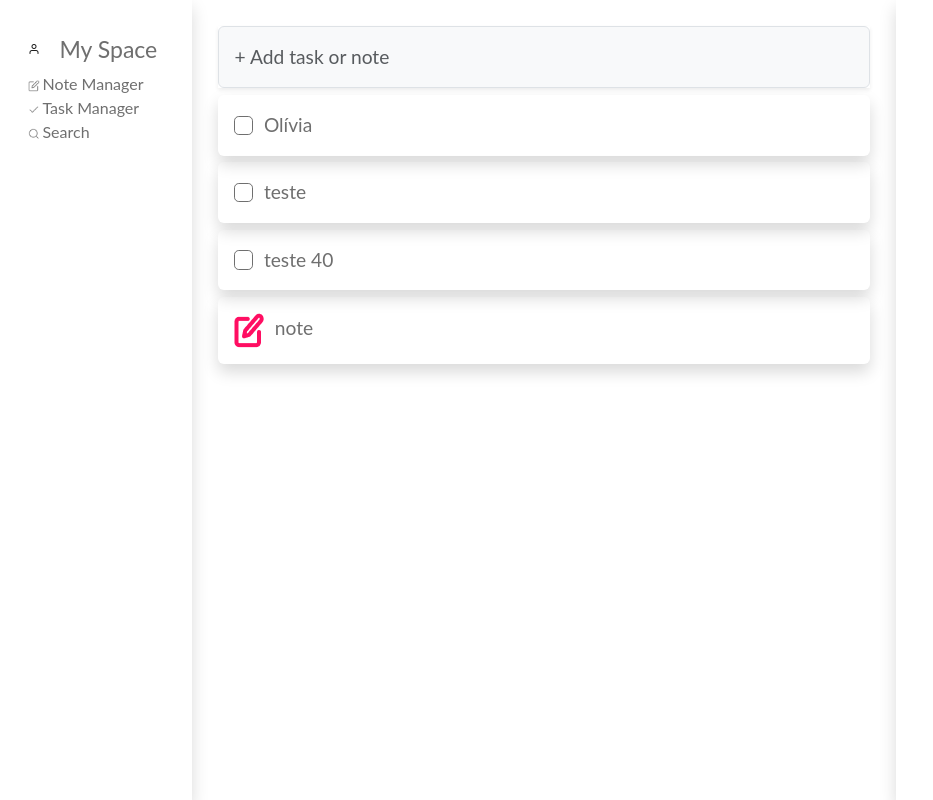
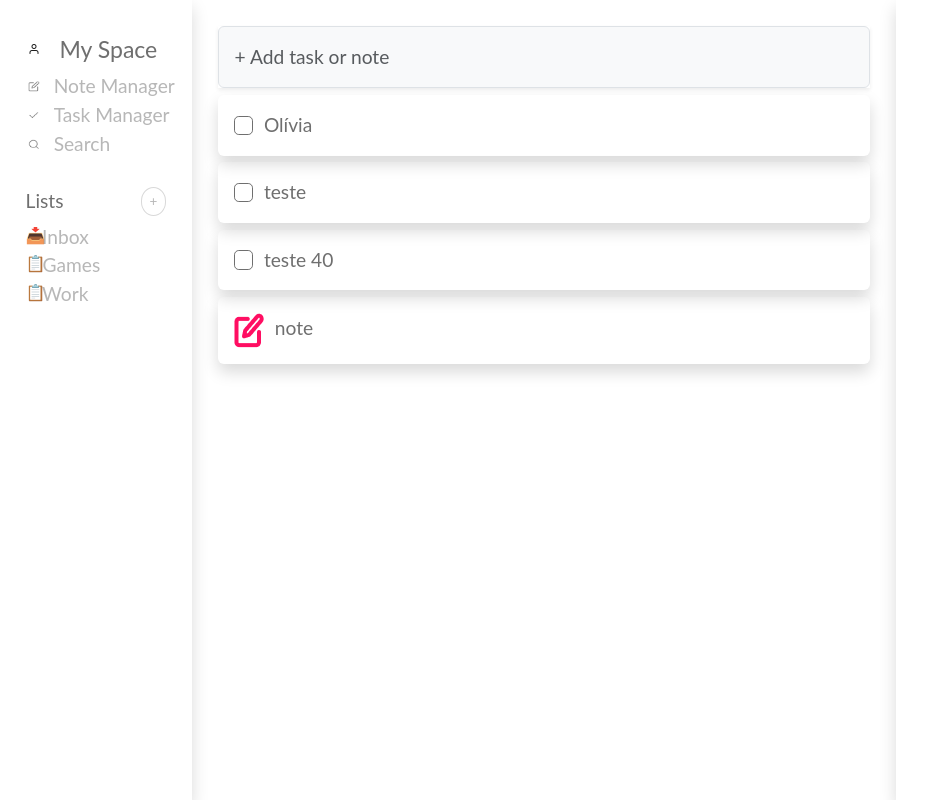
Before and after one commit to tagocms/Untangle, a Flask app: page /webapp in a window 1280 px wide. Shown: the whole page, without its empty margins (0-933 px from the left). Run offline with Flask 3, Linux system fonts and the light colour scheme; a user stored in the database is signed in; some libraries are stand-ins or nearby versions.

Commit message:
finished search and started lists

```diff
--- a/app.py
+++ b/app.py
@@ -203,7 +203,7 @@ def read():
         user_id = session.get("user_id")
 
         with db.begin() as conn:
-            result = conn.execute(text("SELECT * FROM items WHERE user_id = :user_id"), {"user_id": user_id})
+            result = conn.execute(text("SELECT * FROM items WHERE user_id = :user_id ORDER BY item_type DESC, datetime(Timestamp) DESC"), {"user_id": user_id})
             rows = result.mappings().all()
         items = [dict(row) for row in rows]
 
@@ -228,6 +228,32 @@ def read():
             return jsonify(lists)
         else:
             return jsonify({"response": "Item not found", "type": 400})
+    else:
+        return jsonify({"response": "No update", "type": 200})
+
+
+@app.route("/filter", methods=["POST", "GET"])
+@login_required
+def filter():
+    if request.method == "POST":
+        data = request.get_json()
+        title = data["title"]
+        filter_type = data["filter_type"]
+        item_list = data["item_list"]
+        user_id = session.get("user_id")
+
+        if filter_type == "search":
+            with db.begin() as conn:
+                result = conn.execute(text("SELECT * FROM items WHERE user_id = :user_id AND title LIKE :title ORDER BY item_type DESC, datetime(Timestamp) DESC"), {"user_id": user_id, "title": "%" + title + "%"})
+                rows = result.mappings().all()
+            items = [dict(row) for row in rows]
+        elif filter_type == "list":
+            with db.begin() as conn:
+                result = conn.execute(text("SELECT * FROM items WHERE user_id = :user_id AND list = :item_list ORDER BY item_type DESC, datetime(Timestamp) DESC"), {"user_id": user_id, "item_list": item_list})
+                rows = result.mappings().all()
+            items = [dict(row) for row in rows]
+
+        return jsonify(items)
     else:
         return jsonify({"response": "No update", "type": 200})
 
--- a/static/styles.css
+++ b/static/styles.css
@@ -256,6 +256,89 @@ a:hover
 {
     background-color: rgba(255, 14, 98, 0.08);
 }
+
+.webapp-icon
+{
+    width: 10%;
+}
+
+.webapp-filter-button-main
+{
+    font-family: Lato;
+    color: rgba(111, 111, 111, 0.5);
+    font-size: 120%;
+    padding: 0;
+    margin-left: 5%;
+    border: none;
+    outline: none;
+}
+
+.webapp-filter-button-main:active
+{
+    border: none;
+    outline: none;
+}
+
+.webapp-filter-button
+{
+    font-family: Lato;
+    color: rgba(111, 111, 111, 0.5);
+    font-size: 120%;
+    padding: 0;
+    margin-left: 5%;
+    border: none;
+    outline: none;
+}
+
+.webapp-filter-button:active
+{
+    border: none;
+    outline: none;
+}
+
+.webapp-filter
+{
+    font-family: Lato;
+    color: rgba(111, 111, 111, 1);
+    font-size: 100%;
+}
+
+.webapp-filter-name
+{
+    font-family: Lato;
+    color: rgba(111, 111, 111, 0.5);
+    font-size: 120%;
+    display: flex;
+}
+
+.webapp-filter-display
+{
+    font-family: Lato;
+    color: rgba(111, 111, 111, 0.5);
+    font-size: 120%;
+    margin-top: 20%;
+    margin-bottom: 5%;
+    display: flex;
+}
+
+.webapp-add-button
+{
+    margin-left: auto;
+    border-radius: 50%;
+    border: #D9D9D9 solid 1px;
+    font-size: 70%;
+    color: rgba(111, 111, 111, 0.5);
+    padding: 1px 8px;
+    outline: none;
+    background-color: white;
+}
+
+.webapp-add-button:active
+{
+    border: #D9D9D9 solid 1px;
+    outline: none;
+}
+
 
 .webapp-text
 {
--- a/templates/webapp.html
+++ b/templates/webapp.html
@@ -6,6 +6,7 @@
 
 {% block body_layout %}
 <div class="row" style="margin: 0;">
+    <meta name="filter-applied" content="">
     <meta name="csrf-token" content="{{ csrf_token() }}">
     <div class="column-3 shadow bg-body content" style="flex: 10%; height: 100vh; padding: 2%;">
         <div class="webapp-text">
@@ -37,13 +38,54 @@
         </div>
         <div class="webapp-text small">
             <ul style="list-style-type: none; padding: 0%;">
-                <li><img src="/static/edit-grey.png" alt="Notes" class="img-fluid img-list">Note Manager</li>
-                <li><img src="/static/check-grey.png" alt="Tasks" class="img-fluid img-list">Task Manager</li>
-                <li><img src="/static/search.png" alt="Search" class="img-fluid img-list">Search</li>
+                <li>
+                    <img src="/static/edit-grey.png" alt="Notes" class="img-fluid img-list">
+                    <button type="button" class="btn webapp-filter-button-main">
+                        Note Manager
+                    </button>
+                </li>
+                <li>
+                    <img src="/static/check-grey.png" alt="Tasks" class="img-fluid img-list">
+                    <button type="button" class="btn webapp-filter-button-main">
+                        Task Manager
+                    </button>
+                </li>
+                <li>
+                    <img src="/static/search.png" alt="Search" class="img-fluid img-list">
+                    <button type="button" class="btn webapp-filter-button-main" onclick="openSearch(event)">
+                        Search
+                    </button>
+                </li>
             </ul>
+            <div id="lists_div">
+                <div class="webapp-filter-display">
+                    <div class="webapp-filter">Lists</div>
+                    <button type="button" class="btn webapp-add-button">+</button>
+                </div>
+                <ul style="list-style-type: none; padding: 0%;" >
+                    {% for list in lists %}
+                        <li>
+                            <div class="webapp-text small webapp-filter-name">
+                                {% if list.list_name == "Inbox" %}
+                                <div class="webapp-icon">📥</div>
+                                {% elif list.list_icon == None %}
+                                    <div class="webapp-icon">📋</div>
+                                {% else %}
+                                    <div class="webapp-icon">{{ list.list_icon }}</div>
+                                {% endif %}
+                                <div>
+                                    <button type="button" class="btn webapp-filter-button" onclick="resetFilteredItems(event)" name="{{ list.list_name }}" id="list_{{ list.id }}">
+                                        {{ list.list_name }}
+                                    </button>
+                                </div>
+                            </div>
+                        </li>
+                    {% endfor %}
+                </ul>
+            </div>
         </div>
     </div>
-    <div class="column-3 content" style="flex: 50%; height: 100vh; padding: 2%; overflow: auto;">
+    <div class="column-3 content" style="flex: 50%; height: 100vh; padding: 2%; overflow: auto;" id="list_item_column">
         <form action="/create" method="post">
             <input type="hidden" name="csrf_token" value="{{ csrf_token() }}">
             <div class="input-group flex-nowrap shadow-sm">
```
Also changed, not shown: static/webapp.js (+102 -2 lines), untangle.db, 2 other files.
